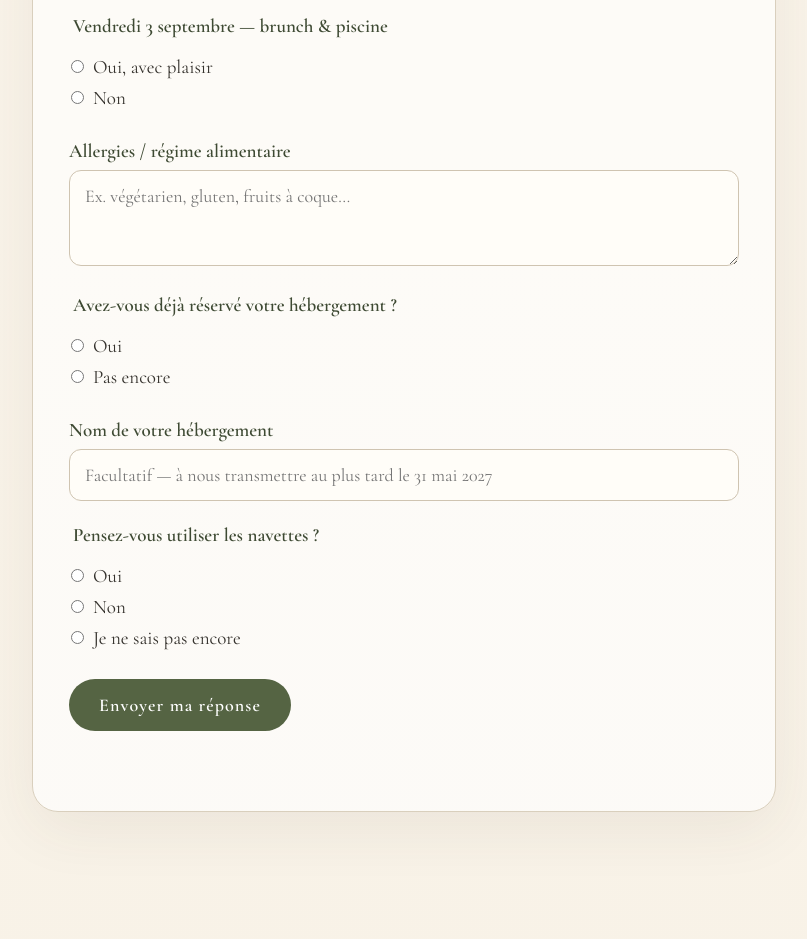
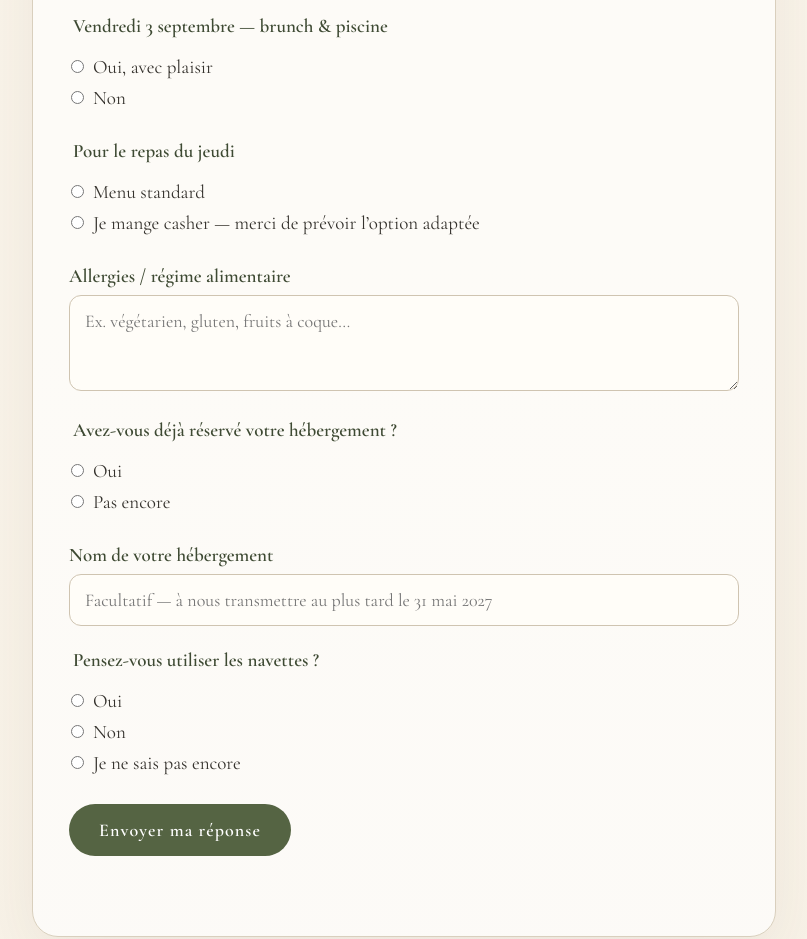
Before and after one commit to mathieuhockey19/Laura-Mathieu-Mariage, a plain HTML site: page index.html in a window 1280 px wide. Shown: the part 5800-6739 px from the top of the page, without its empty margins (236-1043 px from the left). Drawn offline with nearby package versions, Linux system fonts and the light colour scheme; a web font is replaced by a local one.

Commit message:
Update index.html

```diff
--- a/index.html
+++ b/index.html
@@ -878,7 +878,19 @@
 
         </fieldset>
 
+<fieldset>
+  <legend>Pour le repas du jeudi</legend>
 
+  <label class="choice">
+    <input required type="radio" name="repas" value="Standard" />
+    Menu standard
+  </label>
+
+  <label class="choice">
+    <input required type="radio" name="repas" value="Casher / poisson" />
+    Je mange casher — merci de prévoir l’option adaptée
+  </label>
+</fieldset>
         <label>
 
           Allergies / régime alimentaire
```
